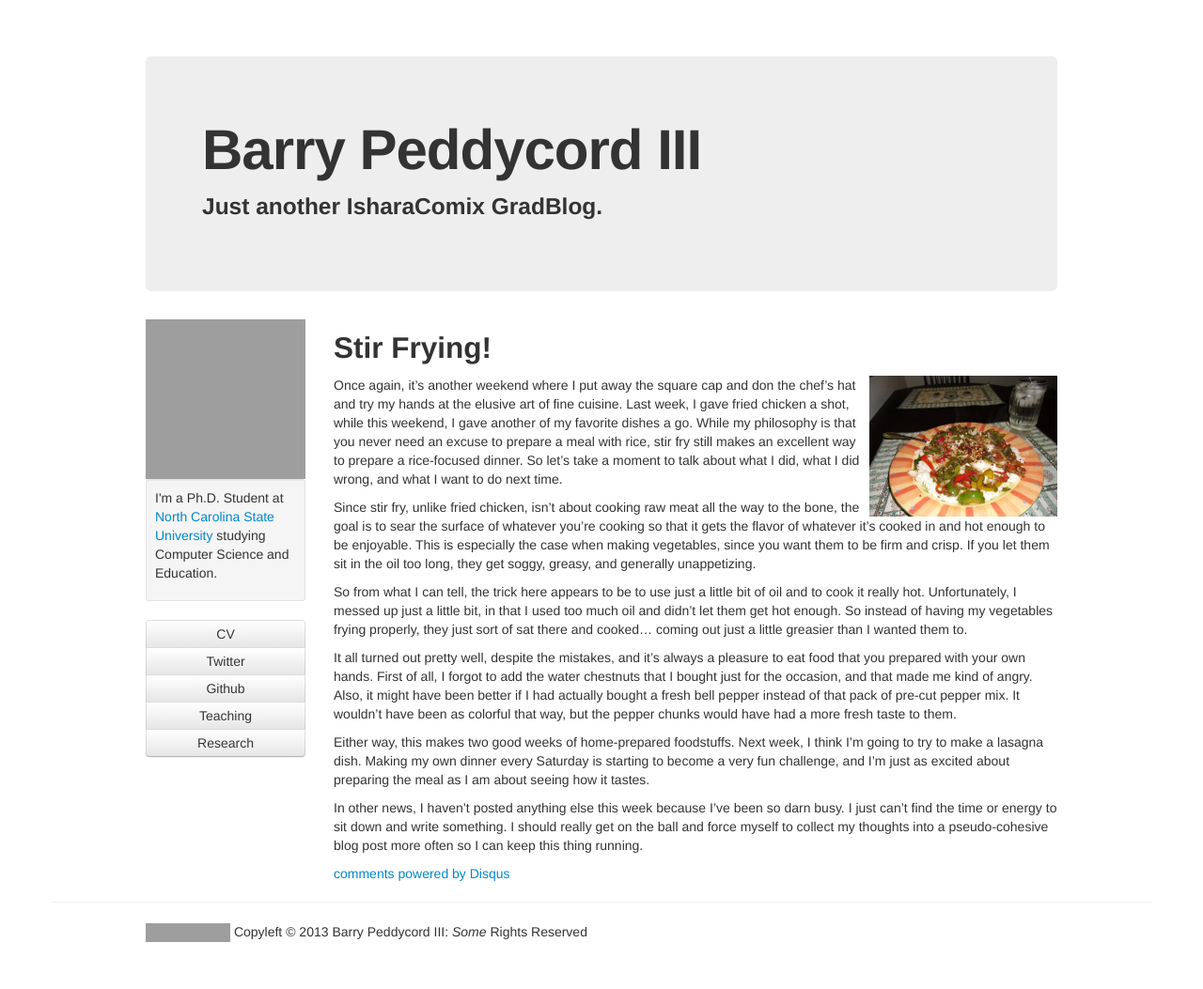
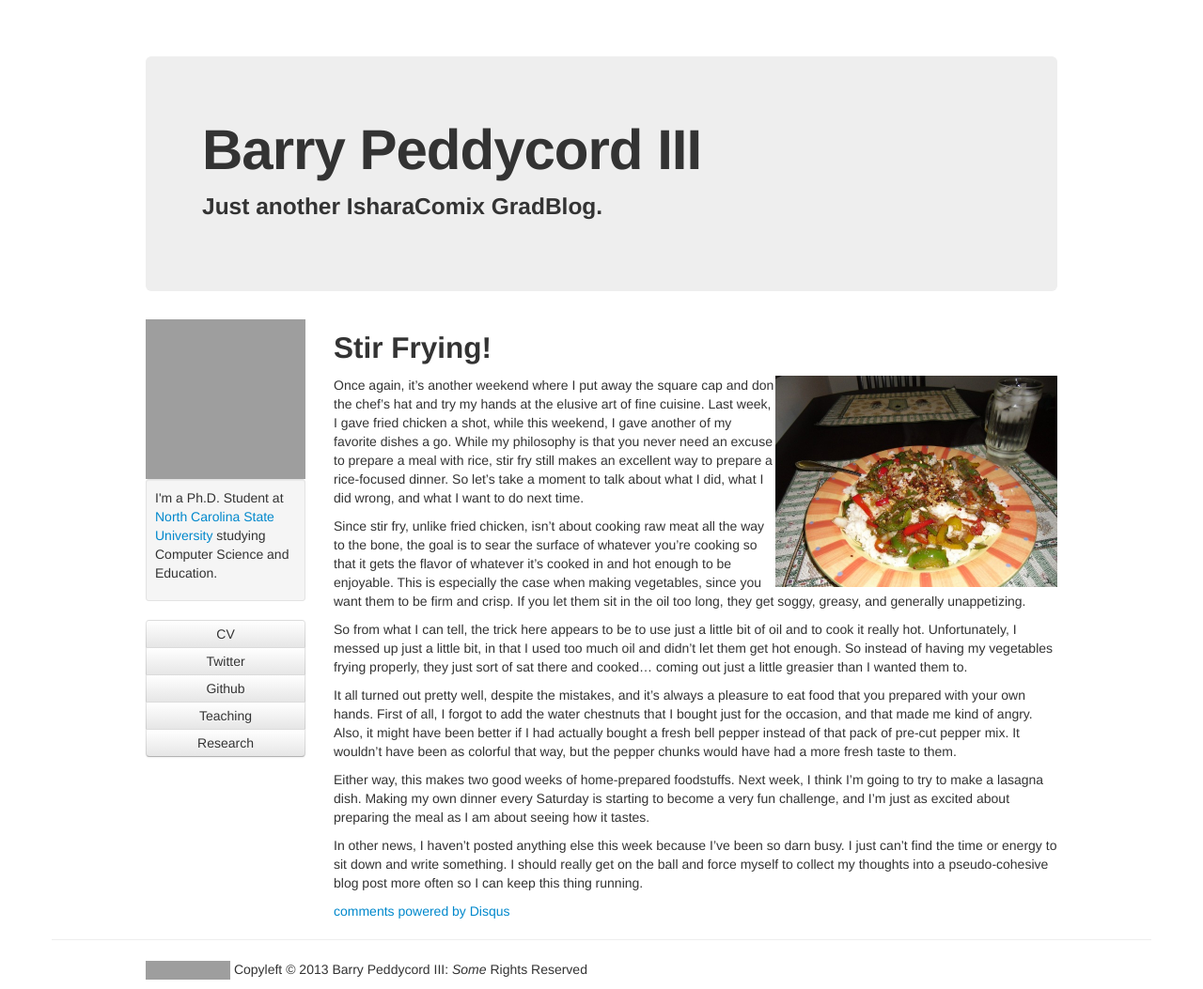
Before and after one commit to isharacomix/oldsite, a Jekyll site: the page built from _posts/2011-09-25-stir-frying.md, in a window 1280 px wide. Shown: the whole page at 94% size. Built offline with Jekyll 4.4.1, drawn with Linux system fonts in a browser that asks for light colours; comment, search, counter and statistics services are not loaded; before the commit the page ends 1013 px from its top, so only the background shows below that; grey boxes are pictures that could not be loaded.

Commit message:
Food photo blogs.

```diff
--- a/_posts/2011-09-25-stir-frying.md
+++ b/_posts/2011-09-25-stir-frying.md
@@ -3,7 +3,7 @@ layout: post
 title: Stir Frying!
 ---
 
-<img class="pull-right" width="200" src="{{ site.baseurl }}/img/pic_stirfry.jpg" alt="" />
+<img class="pull-right" width="300" src="{{ site.baseurl }}/img/pic_stirfry.jpg" alt="" />
 
 Once again, it's another weekend where I put away the square cap and don the chef's hat and try my hands at the elusive art of fine cuisine. Last week, I gave fried chicken a shot, while this weekend, I gave another of my favorite dishes a go. While my philosophy is that you never need an excuse to prepare a meal with rice, stir fry still makes an excellent way to prepare a rice-focused dinner. So let's take a moment to talk about what I did, what I did wrong, and what I want to do next time.
 
```
Also changed, not shown: _posts/2011-09-19-listen-to-that-chicken-sizzle.md (+1 -1 lines).
